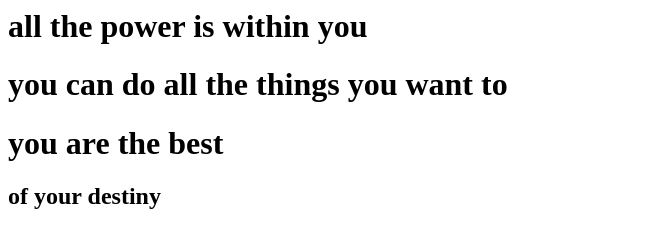
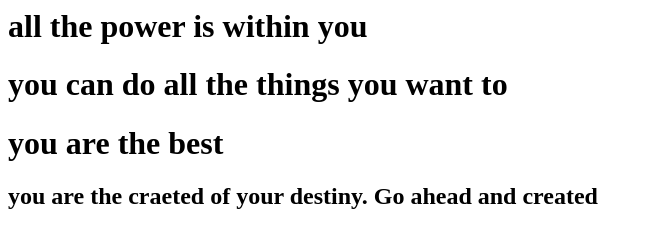
Before and after one commit to sathish-sundar/firstgitrepo, a plain HTML site: page index.html in a window 1280 px wide. Shown: the whole page, without its empty margins (0-652 px from the left). Drawn offline with Linux system fonts and the light colour scheme.

Commit message:
upadted quote 2

```diff
--- a/index.html
+++ b/index.html
@@ -4,6 +4,6 @@
 		<h1> you can do all the things you want to </h1>
 		<h1> you are the best </h1>
 
-		<h2>  of your destiny </h2>
+		<h2> you are the craeted of your destiny. Go ahead and created </h2>
 	</body>
 </html>
```
